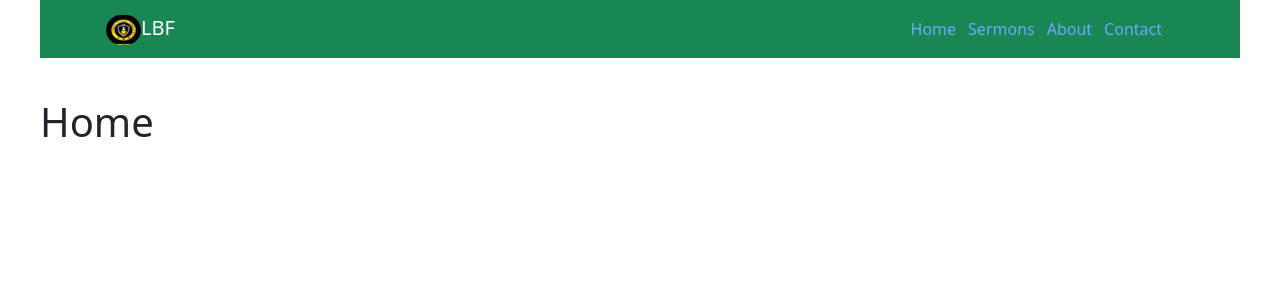
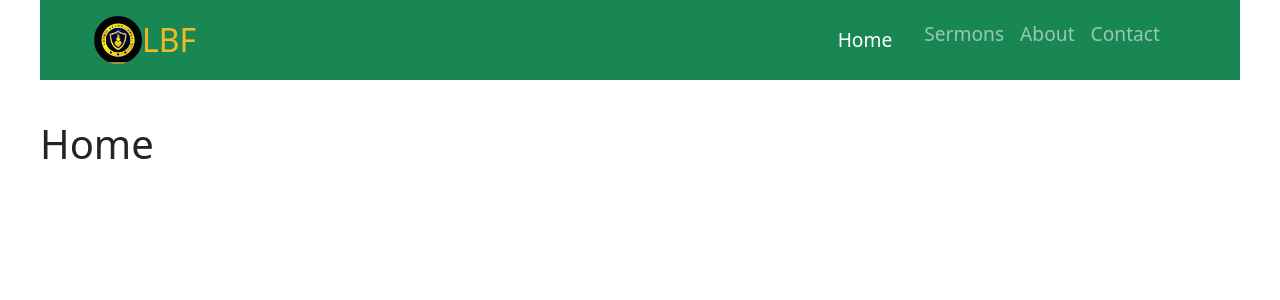
Before and after one commit to NnebedumEmmanuel/l.b.f, a React (Create React App) app: page / in a window 1280 px wide. Shown: the top 300 px of the page. Built offline with nearby package versions, Linux system fonts and the light colour scheme.

Commit message:
Nav css update

```diff
--- a/src/components/NavBar.js
+++ b/src/components/NavBar.js
@@ -8,16 +8,17 @@ function NavBar() {
     <>
       <Navbar bg="success" data-bs-theme="dark">
         <Container className='Fluid mx-0'>
-          <Navbar.Brand href="#home" className='Justify-content-start mx-5'>
-          <img src={Logo} alt="" width="35" height="30" className='rounded-pill'/>
+          <Navbar.Brand href="#home" className='Justify-content-start'>
+          <img src={Logo} alt="" width="35" height="30" className='rounded-pill nav-logo'/>
           LBF
           </Navbar.Brand>
 
           <Nav className=" d-flex  justify-content-end">
-            <NavLink index>Home</NavLink>
-            <NavLink to="Sermons">Sermons</NavLink>
-            <NavLink to="About">About</NavLink>
-            <NavLink to="Contact">Contact</NavLink>
+          <li className="nav-item"><NavLink to="/" className="nav-link">Home</NavLink></li>
+
+            <NavLink to="Sermons" className="nav-link">Sermons</NavLink>
+            <NavLink to="About" className="nav-link">About</NavLink>
+            <NavLink to="Contact" className="nav-link">Contact</NavLink>
 
 
           </Nav>
--- a/src/components/Navbar.css
+++ b/src/components/Navbar.css
@@ -1,4 +1,15 @@
 /* navbar */
+.navbar {
+  background-color: #1f5156;
+  height: 80px;
+  display: flex;
+  font-size: 1.2rem;
+  position: sticky;
+  top: 0;
+  z-index: 20;
+}
+
+
 header nav {
     display: flex;
     gap: 16px;
@@ -6,6 +17,37 @@ header nav {
     max-width: 1200px;
     margin: 0 auto;
   }
+  .navbar-brand {
+    color: #f5b921;
+    align-items: center;
+    margin-left: 20px;
+    cursor: pointer;
+    text-decoration: none;
+    font-size: 2rem;
+    flex-grow: 1;
+
+    display: flex;
+    align-items: center;
+    justify-items: center;
+  }
+  .nav-logo  {
+    display: inline-block;
+    width: 3rem;
+    height: 3rem;
+    margin-left: 16px;
+  }
+  .nav-links {
+    color: #fff;
+    text-decoration: none;
+    padding: 0.5rem 1rem;
+    height: 100%;
+    border-bottom: 3px solid transparent;
+  }
+  .nav-item {
+    line-height: 40px;
+    margin-right: 1rem;
+  }
+
   header nav h1 {
     margin-right: auto;
     border-bottom: 3px solid var(--primary);
```
Also changed, not shown: src/App.css (line endings or trailing spaces).
